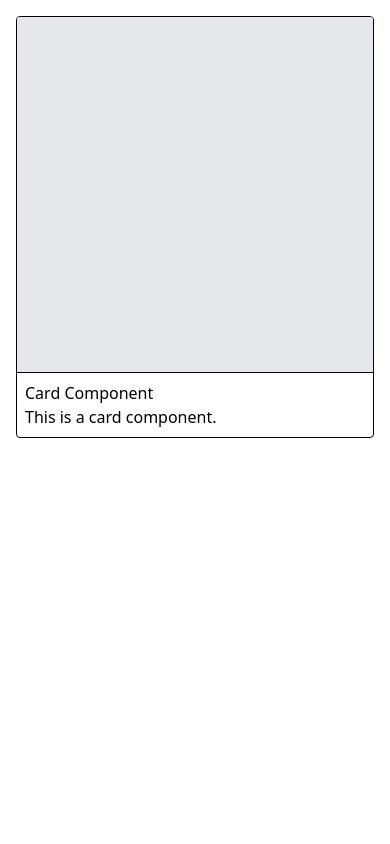
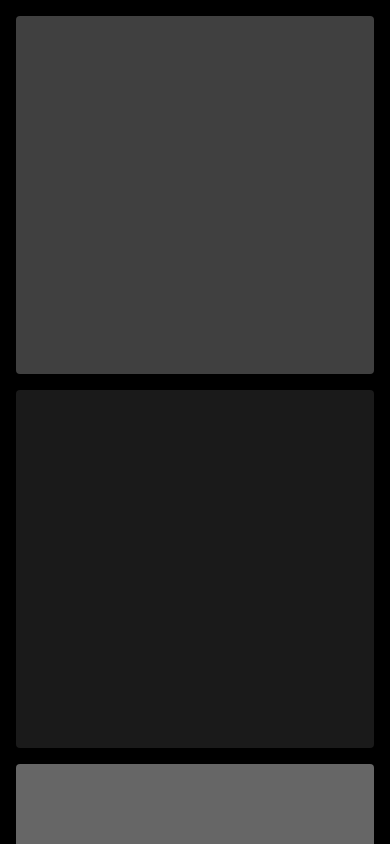
Before and after one commit to tylerschloesser/demo-v1, a React (Vite) app: page / in a window 390 px wide. Shown: the top 844 px of the page. Built offline with nearby package versions, Linux system fonts and the light colour scheme.

Commit message:
add randomness

```diff
--- a/index.html
+++ b/index.html
@@ -13,9 +13,8 @@
     />
     <title>demo-v1</title>
   </head>
-  <body class="touch-none">
+  <body class="touch-none bg-black">
     <div id="root"></div>
-    <canvas></canvas>
     <script type="module" src="/src/main.tsx"></script>
   </body>
 </html>
--- a/package.json
+++ b/package.json
@@ -13,6 +13,7 @@
   "dependencies": {
     "@tailwindcss/vite": "^4.0.17",
     "@trivago/prettier-plugin-sort-imports": "^5.2.2",
+    "clsx": "^2.1.1",
     "pixi.js": "^8.9.1",
     "prettier": "^3.5.3",
     "react": "^19.0.0",
--- a/src/app.tsx
+++ b/src/app.tsx
@@ -1,21 +1,50 @@
+import clsx from 'clsx'
+import { useState } from 'react'
+
 export function App() {
+  const cards = Array.from({ length: 100 }, (_, i) => i)
   return (
-    <div className="flex flex-col">
-      <Card />
+    <div
+      className={clsx(
+        'flex flex-col',
+        'gap-4 p-4',
+        'md:gap-8 md:p-8',
+      )}
+    >
+      {cards.map((i) => (
+        <Card key={i} />
+      ))}
     </div>
   )
 }
 
 function Card() {
+  const [state] = useState(() => {
+    const { h, s, l } = (() => {
+      const r = Math.random()
+      if (r > 1 / 2) {
+        return { h: 0, s: 0, l: 10 }
+      } else if (r > 1 / 8) {
+        return { h: 0, s: 0, l: 25 }
+      } else if (r > 1 / 32) {
+        return { h: 0, s: 0, l: 40 }
+      } else {
+        return { h: 60, s: 90, l: 50 }
+      }
+    })()
+    return {
+      bg: `hsl(${h}, ${s}%, ${l}%)`,
+    }
+  })
+
   return (
-    <div className="p-4">
-      <div className="border border-black rounded overflow-hidden">
-        <div className="aspect-square bg-gray-200 border-b border-black" />
-        <div className="p-2">
-          <h2>Card Component</h2>
-          <p>This is a card component.</p>
-        </div>
-      </div>
+    <div className="rounded overflow-hidden">
+      <div
+        className={clsx('aspect-square')}
+        style={{
+          backgroundColor: state.bg,
+        }}
+      />
     </div>
   )
 }
```
Also changed, not shown: 1 other file (tests, documents, lock files or other folders).
